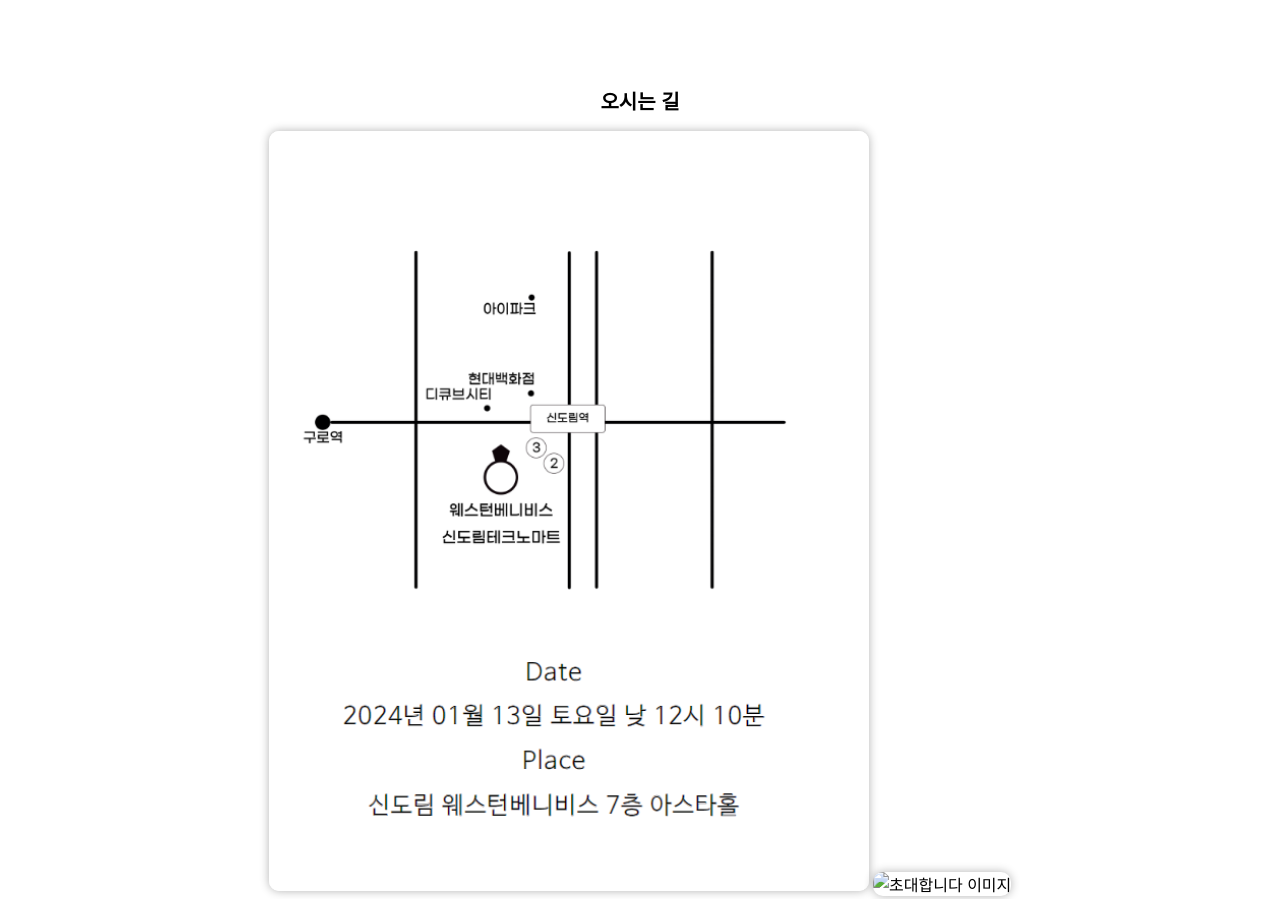
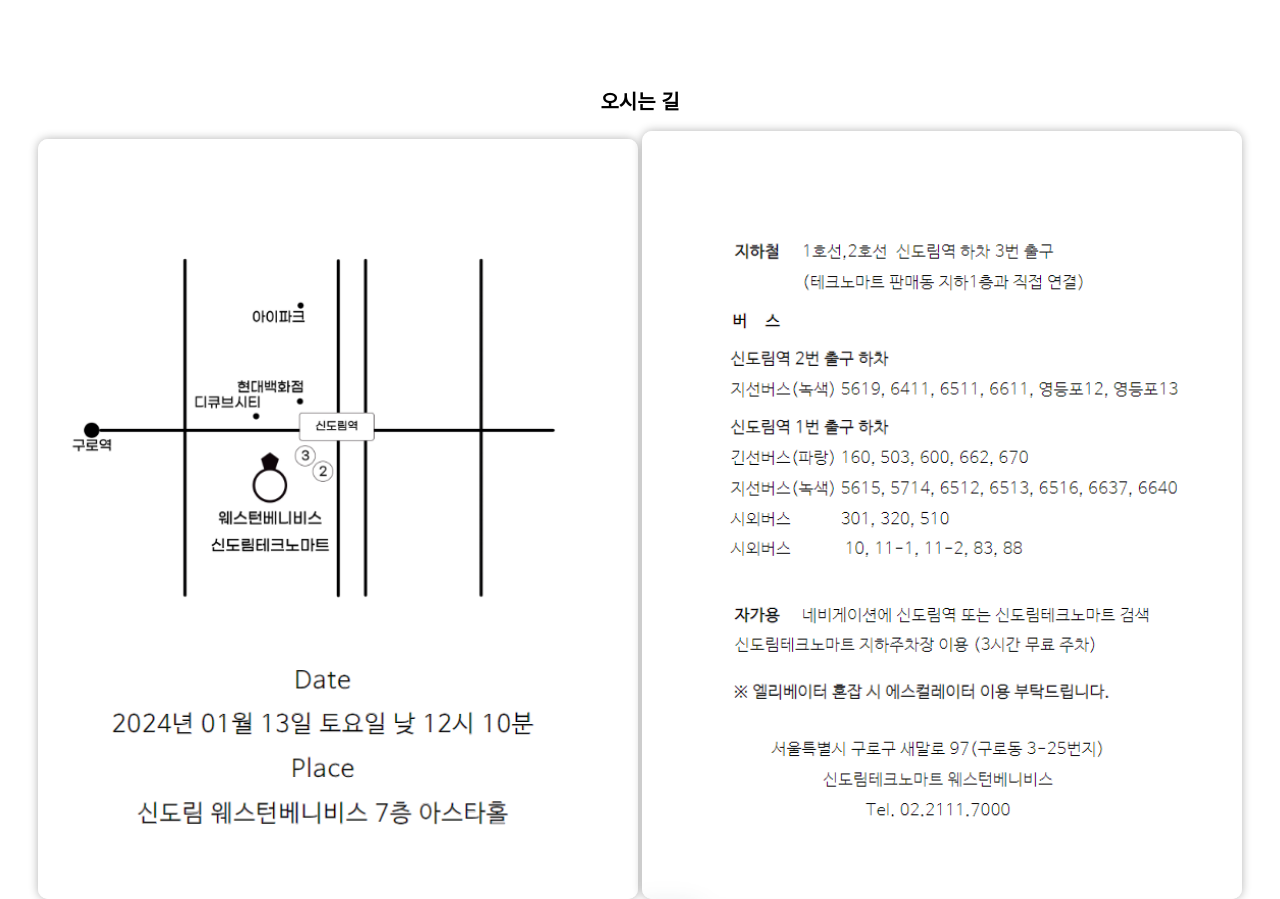
Before and after one commit to hyedal95/invitationcard.io, a plain HTML site: page index.html in a window 1280 px wide. Shown: the part 1760-2659 px from the top of the page. Drawn offline with Linux system fonts and the light colour scheme.

Commit message:
Update index.html

```diff
--- a/index.html
+++ b/index.html
@@ -101,7 +101,7 @@
     <h1>오시는 길</h1>
     <div class="image-container">
         <img src="오시는 길2.png" alt="초대합니다 이미지">
-        <img src="오시는 길1.png" alt="초대합니다 이미지">
+        <img src="오시는 길.png" alt="초대합니다 이미지">
     </div>
     <!-- 지도 API를 사용하여 오시는 길을 표시할 수도 있습니다. -->
 </section>
```
